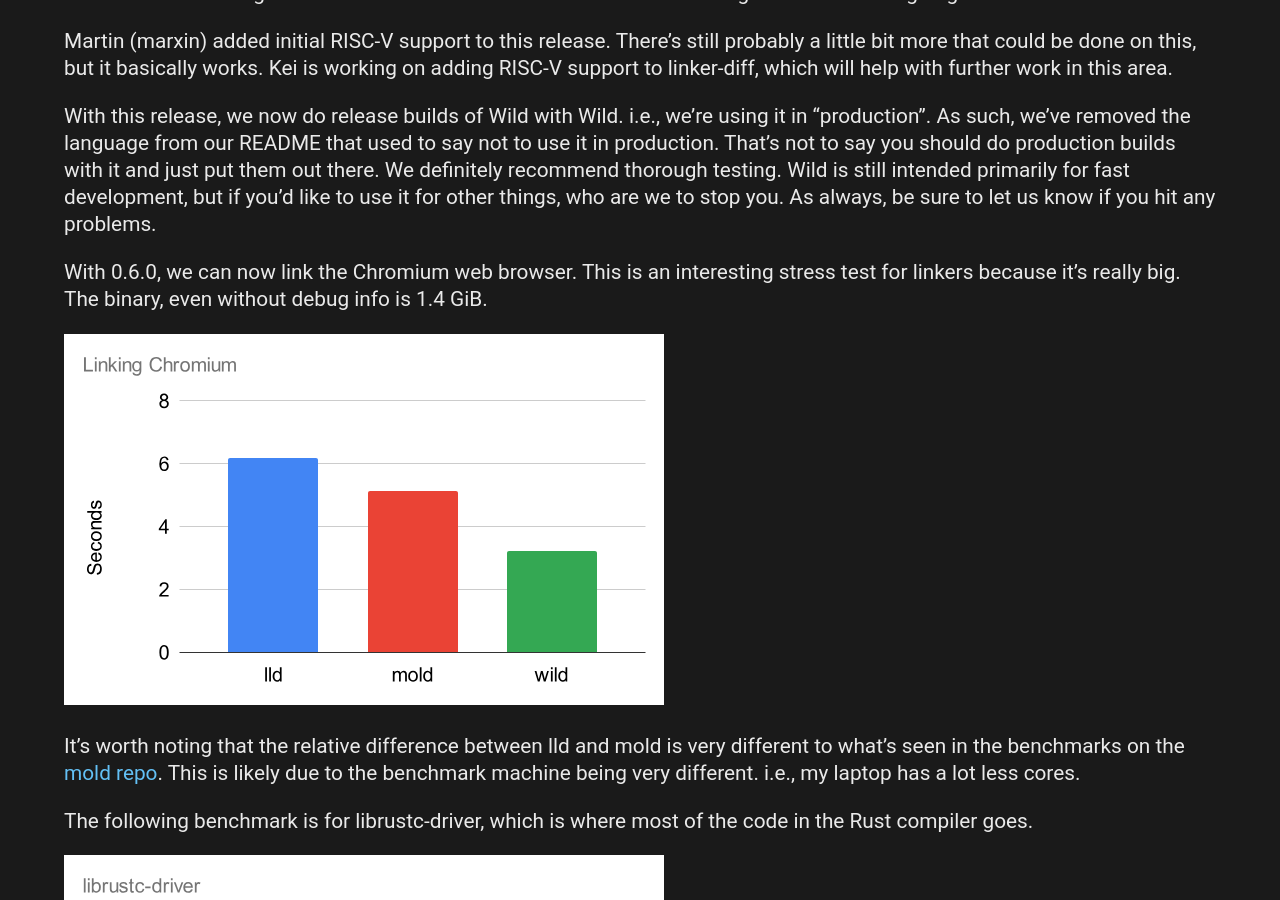
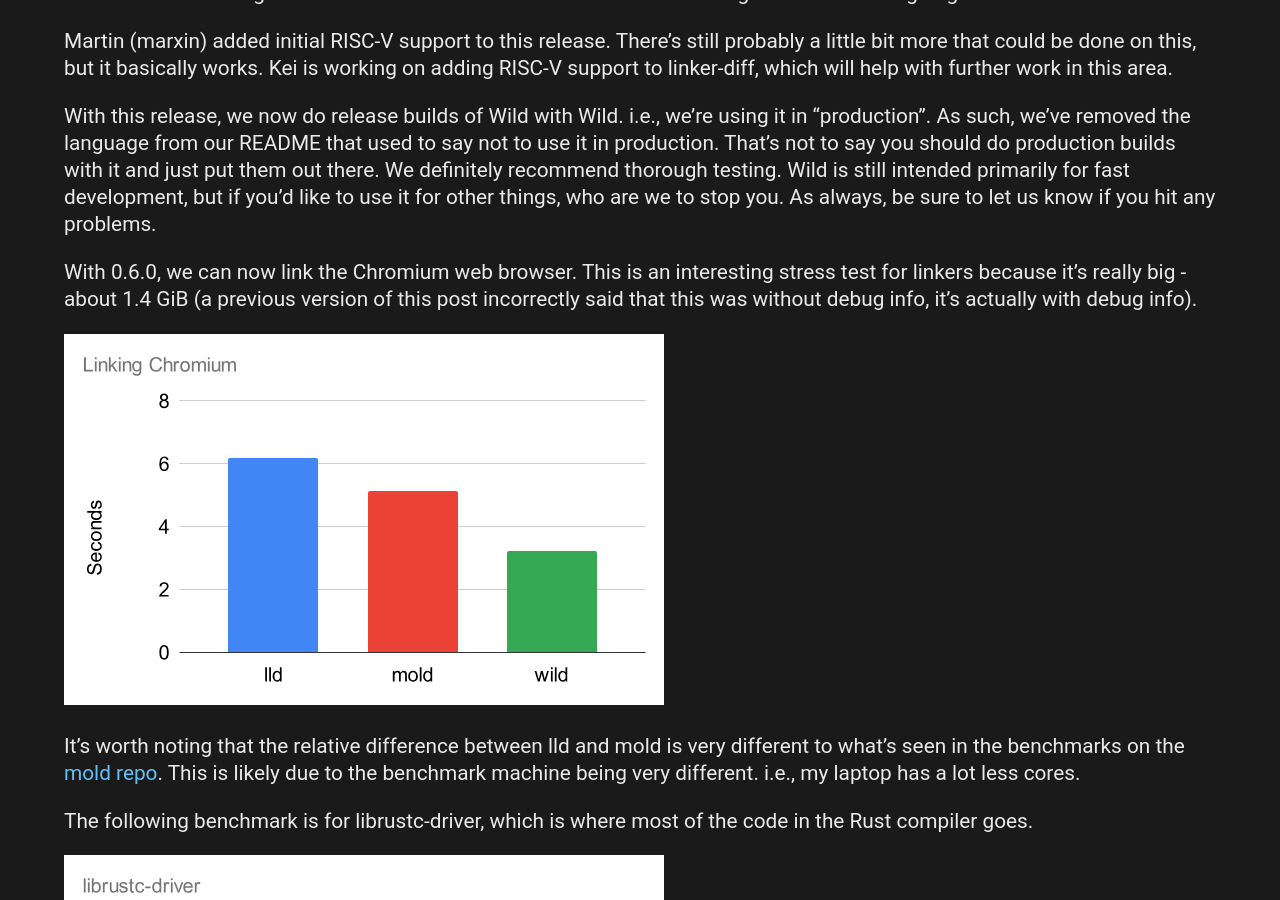
Before and after one commit to davidlattimore/davidlattimore.github.io, a Jekyll site: the page built from _posts/2025-09-23-wild-update-0.6.0.md, in a window 1280 px wide and 900 px high, scrolled down 978 px. Built offline with Jekyll 4.4.1, drawn with Linux system fonts in a browser that asks for light colours.

Commit message:
Fix error about chrome benchmark

```diff
--- a/_posts/2025-09-23-wild-update-0.6.0.md
+++ b/_posts/2025-09-23-wild-update-0.6.0.md
@@ -53,7 +53,8 @@ to use it for other things, who are we to stop you. As always, be sure to let us
 problems.
 
 With 0.6.0, we can now link the Chromium web browser. This is an interesting stress test for linkers
-because it's really big. The binary, even without debug info is 1.4 GiB.
+because it's really big - about 1.4 GiB (a previous version of this post incorrectly said that this
+was without debug info, it's actually with debug info).
 
 ![Benchmark of time to link Chromium](/images/0.6.0/chromium.svg)
 
```
